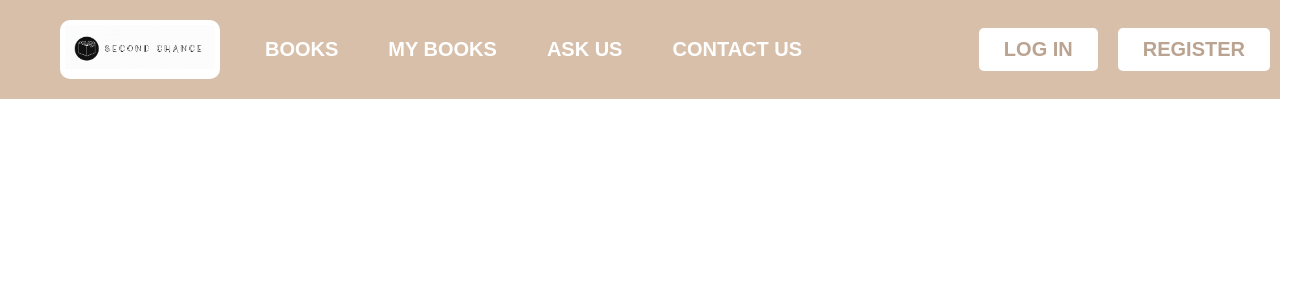
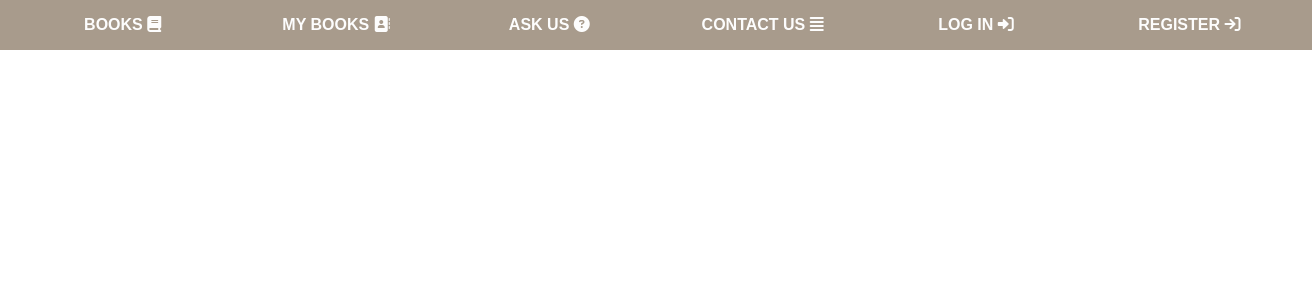
Before and after one commit to viktortsolov/second-chance, a React (Create React App) app: page / in a window 1280 px wide. Shown: the top 300 px of the page, 1312 px wide, since content can reach past the window. Built offline with nearby package versions, Linux system fonts and the light colour scheme.

Commit message:
Update Header

```diff
--- a/src/components/Header/Header.css
+++ b/src/components/Header/Header.css
@@ -1,89 +1,45 @@
-.Header {
-    background-color: #D8BFAA;
+.nav {
+    position: relative;
+    padding: 1em;
 }
 
-.header-wrapper {
-    margin: 0 auto;
-    display: flex;
-    justify-content: space-between;
+.nav__list {
+    position: relative;
+    z-index: 2;
+    display: grid;
+    grid-template-columns: repeat(6, 1fr);
 }
 
-.logoArt-href{
-    padding: 5px;
-    background-color: #fff;
-    border-radius: 10px;
+nav {
+    text-align: center;
+    width: 100%;
+    margin: 0 auto;
+    background: #A89B8C;
+    display: block;
 }
 
-.logoArt-href img{
-    width: 150px;
+ul {
+    list-style: none;
+    padding: 0;
+    margin: 0;
 }
 
-.header-nav {
-    margin: auto 0;
+li a:hover {
+    transition: 0.5s;
+    border-radius: 0.5em;
+    background-color: #fdfdfd;
+    color: #A89B8C;
 }
 
-.header-nav-links {
-    list-style: none;
-    display: flex;
-    margin: 0;
-    text-align: center;
+a {
+    text-decoration: none;
+    font-weight: 600;
+    text-transform: uppercase;
+    user-select: none;
+    padding: 0.5em 2em;
 }
 
-.header-nav-links li {
-    padding: 20px;
-    transition: 0.5s;
+a,
+a:visited {
+    color: #fdfdfd;
 }
-
-.header-nav-links a {
-    padding: 5px;
-    margin: auto;
-
-    font-size: 20px;
-    font-weight: bold;
-    font-family: sans-serif;
-    text-transform: uppercase;
-    text-decoration: none;
-    color: #fff;
-
-    display: block;
-    position: relative;
-    transition: 0.5s;
-}
-
-.header-nav-links a li:hover {
-    background-color: #baa390;
-}
-
-.header-User-nav {
-    margin: auto 0;
-}
-
-.header-User-nav-links{
-    list-style: none;
-    display: flex;
-    margin: 0;
-    text-align: center;
-}
-
-.header-User-nav-links li{
-    padding: 5px 20px;
-    margin: 0 10px;
-    background-color: #fff;
-    border-radius: 5px;
-    transition: 0.5s;
-}
-
-.header-User-nav-links a {
-    padding: 5px;
-
-    font-size: 20px;
-    font-weight: bold;
-    font-family: sans-serif;
-    text-transform: uppercase;
-    text-decoration: none;
-    color: #baa390;
-
-    display: block;
-    position: relative;
-    transition: 0.5s;
-}
--- a/src/components/Header/Header.js
+++ b/src/components/Header/Header.js
@@ -4,44 +4,38 @@ function Header() {
     return (
         <header className="Header">
             <div className="header-wrapper">
-
-                <nav className="header-nav">
-                    <ul className="header-nav-links">
+                <nav className="nav">
+                    <ul className="nav__list">
                         <li>
-                            <a href="#" className="logoArt-href">
-                                <img src='header-logo-pic.png' alt="Second Chance" />
+                            <a href="">
+                                Books <i className="fa-solid fa-book"></i>
                             </a>
                         </li>
+                        <li>
                             <a href="">
+                                My Books <i className="fa-solid fa-address-book"></i>
+                            </a>
+                        </li>
                         <li>
-                                Books
+                            <a href="">
+                                Ask Us <i className="fa-solid fa-circle-question"></i>
+                            </a>
                         </li>
+                        <li>
+                            <a href="">
+                                Contact Us <i className="fa-solid fa-align-justify"></i>
                             </a>
-
+                        </li>
+                        <li>
                             <a href="">
+                                Log In <i className="fa-solid fa-right-to-bracket"></i>
+                            </a>
+                        </li>
                         <li>
-                                My Books
+                            <a href="">
+                                Register <i className="fa-solid fa-arrow-right-to-bracket"></i>
+                            </a>
                         </li>
-                        </a>
-
-                        <a href="">
-                            <li>
-                                Ask Us
-                            </li>
-                        </a>
-
-                        <a href="">
-                            <li>
-                                Contact us
-                            </li>
-                        </a>
-                    </ul>
-                </nav>
-
-                <nav className="header-User-nav">
-                    <ul className="header-User-nav-links">
-                        <li><a href=''>Log In</a></li>
-                        <li><a href=''>Register</a></li>
                     </ul>
                 </nav>
             </div>
```
Lines whose indentation alone changed are shown as unchanged.
